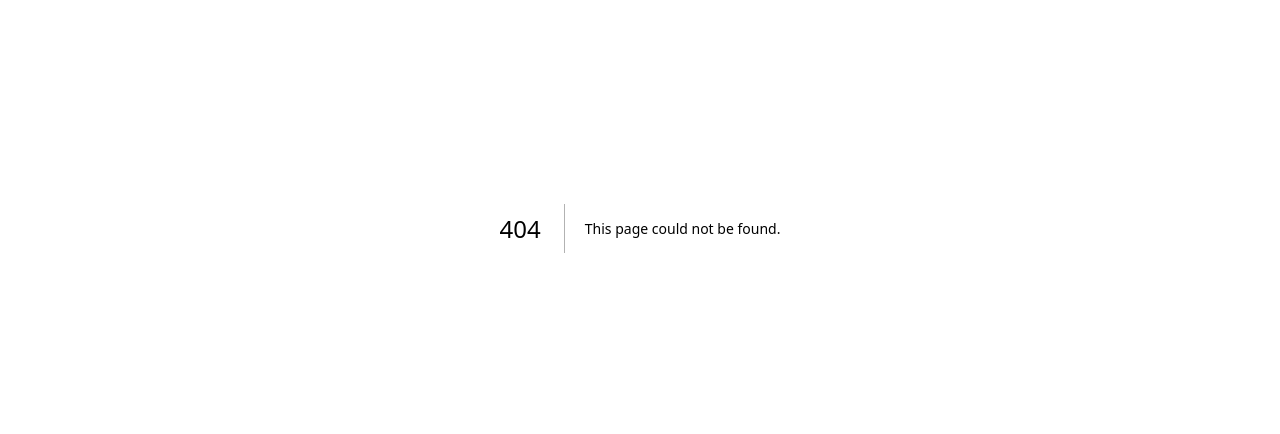
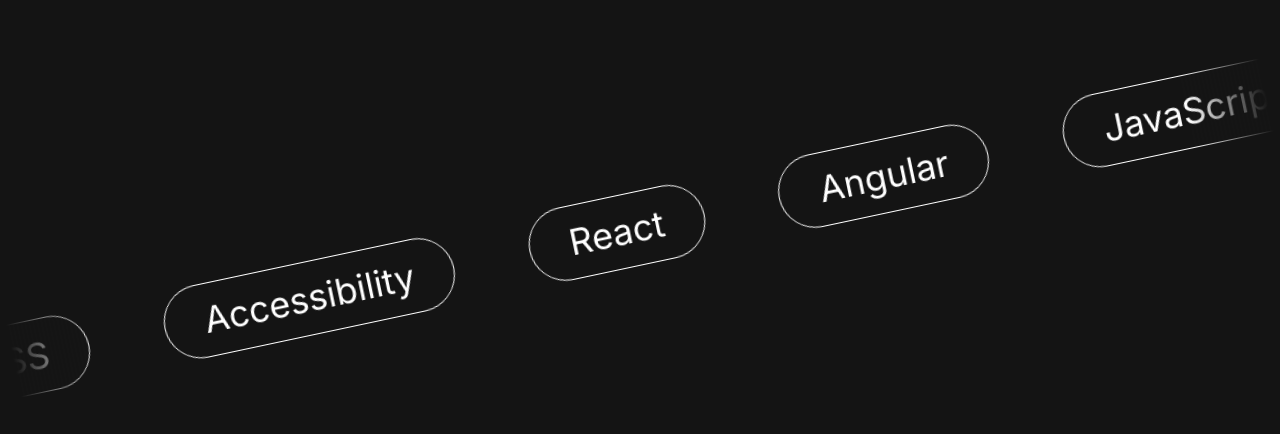
Before and after one commit to sseung95/interactive-example, a Next.js app: page /css/marquee in a window 1280 px wide. Before the commit this address had no page. Shown: the part 172-606 px from the top of the page. Built offline with nearby package versions, Linux system fonts and the light colour scheme.

Commit message:
feat: infinite marquee 예제

```diff
--- /dev/null
+++ b/src/app/css/marquee/page.tsx
@@ -0,0 +1,22 @@
+import Marquee from '@/components/marquee/Marquee';
+
+const MarqueePage = () => {
+  return (
+    <div className="bg-[#141414] h-[100vh]">
+      <div className="min-h-dvh flex items-center">
+        <div className="w-full py-12 text-white text-4xl">
+          <div
+            className="overflow-clip rotate-[-12deg]"
+            style={{
+              maskImage: 'linear-gradient(to right, transparent, black 5rem, black calc(100% - 5rem), transparent)',
+            }}
+          >
+            <Marquee />
+          </div>
+        </div>
+      </div>
+    </div>
+  );
+};
+
+export default MarqueePage;
--- a/src/app/page.tsx
+++ b/src/app/page.tsx
@@ -3,6 +3,12 @@
 export default function Home() {
   return (
     <div className="flex flex-col gap-24 h-screen bg-black p-20">
+      <div className="flex flex-col gap-8">
+        <h1 className="text-2xl font-medium text-slate-900 dark:text-slate-200">CSS Only Example</h1>
+        <div className="flex items-start gap-4">
+          <LinkButton label="infinite marquee" link="/css/marquee" />
+        </div>
+      </div>
       <div className="flex flex-col gap-8">
         <h1 className="text-2xl font-medium text-slate-900 dark:text-slate-200">Framer Motion Practice</h1>
         <div className="flex items-start gap-4">
--- /dev/null
+++ b/src/components/marquee/Marquee.tsx
@@ -0,0 +1,36 @@
+const Marquee = () => {
+  return (
+    <div className="flex pl-[4.8rem] gap-[4.8rem] w-max animate-[moveLeft_10s_linear_infinite_forwards]">
+      <p className="border border-white bg-[#141414] rounded-full px-10 py-4">JavaScript</p>
+      <p className="border border-white bg-[#141414] rounded-full px-10 py-4">TypeScript</p>
+      <p className="border border-white bg-[#141414] rounded-full px-10 py-4">CSS</p>
+      <p className="border border-white bg-[#141414] rounded-full px-10 py-4">TailwindCSS</p>
+      <p className="border border-white bg-[#141414] rounded-full px-10 py-4">Accessibility</p>
+      <p className="border border-white bg-[#141414] rounded-full px-10 py-4">React</p>
+      <p className="border border-white bg-[#141414] rounded-full px-10 py-4">Angular</p>
+      <p className="border border-white bg-[#141414] rounded-full px-10 py-4" aria-hidden="true">
+        JavaScript
+      </p>
+      <p className="border border-white bg-[#141414] rounded-full px-10 py-4" aria-hidden="true">
+        TypeScript
+      </p>
+      <p className="border border-white bg-[#141414] rounded-full px-10 py-4" aria-hidden="true">
+        CSS
+      </p>
+      <p className="border border-white bg-[#141414] rounded-full px-10 py-4" aria-hidden="true">
+        TailwindCSS
+      </p>
+      <p className="border border-white bg-[#141414] rounded-full px-10 py-4" aria-hidden="true">
+        Accessibility
+      </p>
+      <p className="border border-white bg-[#141414] rounded-full px-10 py-4" aria-hidden="true">
+        React
+      </p>
+      <p className="border border-white bg-[#141414] rounded-full px-10 py-4" aria-hidden="true">
+        Angular
+      </p>
+    </div>
+  );
+};
+
+export default Marquee;
--- a/tailwind.config.ts
+++ b/tailwind.config.ts
@@ -1,17 +1,23 @@
-import type { Config } from "tailwindcss";
+import type { Config } from 'tailwindcss';
 
 const config: Config = {
   content: [
-    "./src/pages/**/*.{js,ts,jsx,tsx,mdx}",
-    "./src/components/**/*.{js,ts,jsx,tsx,mdx}",
-    "./src/app/**/*.{js,ts,jsx,tsx,mdx}",
+    './src/pages/**/*.{js,ts,jsx,tsx,mdx}',
+    './src/components/**/*.{js,ts,jsx,tsx,mdx}',
+    './src/app/**/*.{js,ts,jsx,tsx,mdx}',
   ],
   theme: {
     extend: {
       backgroundImage: {
-        "gradient-radial": "radial-gradient(var(--tw-gradient-stops))",
-        "gradient-conic":
-          "conic-gradient(from 180deg at 50% 50%, var(--tw-gradient-stops))",
+        'gradient-radial': 'radial-gradient(var(--tw-gradient-stops))',
+        'gradient-conic': 'conic-gradient(from 180deg at 50% 50%, var(--tw-gradient-stops))',
+      },
+      keyframes: {
+        moveLeft: {
+          to: {
+            transform: 'translateX(-50%)',
+          },
+        },
       },
     },
   },
```
